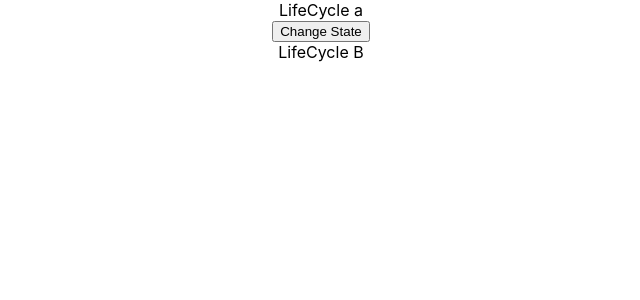
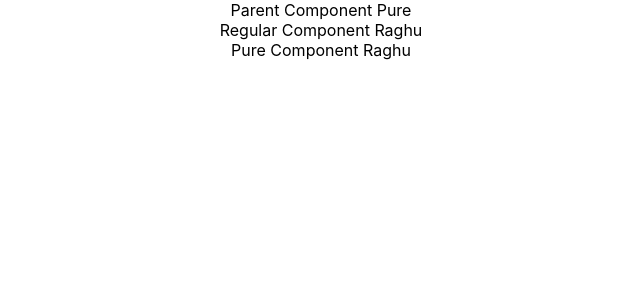
Before and after one commit to raghu-raj23/react-code_evo, a React (Create React App) app in the folder tutorial-app/: page / in a window 1280 px wide. Shown: the top 300 px of the page, without its empty margins (319-959 px from the left). Built offline with nearby package versions, Linux system fonts and the light colour scheme.

Commit message:
checked fragments and pure components

```diff
--- a/tutorial-app/src/App.js
+++ b/tutorial-app/src/App.js
@@ -16,47 +16,71 @@ import './appStyles.css'
 import styles from './appStyles.module.css'
 import Form from './components/Form';
 import LifeCycleA from './components/LifeCycleA';
+import FragmentDemo from './components/FragmentDemo';
+import Table from './components/Table';
+import PureComp from './components/PureComp';
+import ParentComp_p from './components/ParentComp_p';
 
 function App() {
   return (
     <div className="App">
-      {/* <Greet name = "naruto" >
+      {/* <h3>This corresponds to React Fragments</h3>
+      <Greet name = "naruto" >
         <p>children props</p>
       </Greet>
 
       <Greet name = "sasuke" >
         <button>Hello</button>
       </Greet>
+      <h3>This corresponds to React Fragments</h3>
+      <Welcome name = "naruto"/>
+      <h3>This corresponds to React Fragments</h3>
+      <Message/>
+      <h3>This corresponds to React Fragments</h3>
+      <Counter />
+      <h3>This corresponds to React Fragments</h3>
+      <FuncClick />
+      <h3>This corresponds to React Fragments</h3>
+      <ClassClic />
+      <h3>This corresponds to React Fragments</h3>
+      <EvenBind />
+      <h3>This corresponds to React Fragments</h3>
+      <ParentComp />
+      <h3>This corresponds to React Fragments</h3>
+      <UserGreet />
+      <h3>This corresponds to React Fragments</h3>
+      <NameList /> */}
 
-      <Welcome name = "naruto"/>
+      {/* 20. Styling with CSS */}
+      {/* <h3>This corresponds to React styling</h3>
+      <Stylesheet primary = {true}/>
+      <Inline />
+      <h1 className = 'error'> ERROR</h1>
+      <h1 className = {styles.success}>Success</h1> */}
 
-      <Message/>
+      {/* 21. Form handling */}
+      {/* <h3>This corresponds to React Form handling</h3>
+      <Form />
 
-      <Counter />
-
-      <FuncClick />
-
-      <ClassClic />
-
-      <EvenBind />
-
-      <ParentComp />
-
-      <UserGreet />
-
-      <NameList /> */}
-      {/* 20. Styling with CSS */}
-      {/* <Stylesheet primary = {true}/>
-
-      <Inline />
-
-      <h1 className = 'error'> ERROR</h1>
-
-      <h1 className = {styles.success}>Success</h1> */}
-      {/* 21. Form handling */}
-      {/* <Form /> */}
+      <h3>This corresponds to React Lifecycle methods</h3>
 
       <LifeCycleA />
+
+      <h3>This corresponds to React Fragments</h3>
+
+      <FragmentDemo />
+      <Table>
+
+      </Table>
+      <h3>This corresponds to React Pure Components</h3>
+
+      <PureComp>
+
+      </PureComp> */}
+
+      <ParentComp_p>
+
+      </ParentComp_p>
 
     </div>
   );
--- /dev/null
+++ b/tutorial-app/src/components/Columns.js
@@ -0,0 +1,23 @@
+import React from 'react'
+
+function Columns() {
+    const items = []
+    return (
+        <>
+            {
+                items.map(item => (
+                    <React.Fragment key={item.id}>
+                        <h1>Title</h1>
+                        <p>{item.title}</p>
+                        {/* as of now key attribute is the only attribute that can be passed */}
+                    </React.Fragment>
+                ))
+            }
+            <td>Name</td>
+            <td>Raghuraj</td>
+        </>
+        // <> when used key atrtribute cant be passed
+    )
+}
+
+export default Columns
--- /dev/null
+++ b/tutorial-app/src/components/FragmentDemo.js
@@ -0,0 +1,14 @@
+import React from 'react'
+
+function FragmentDemo() {
+    return (
+        <React.Fragment>
+        <h1>
+            Fragment Demo
+        </h1>
+        <p>this describes fragment demo</p>
+        </React.Fragment>
+    )
+}
+
+export default FragmentDemo
--- /dev/null
+++ b/tutorial-app/src/components/ParentComp_p.js
@@ -0,0 +1,33 @@
+import React, { Component, PureComponent } from 'react'
+import PureComp from './PureComp'
+import RegComp from './RegComp'
+
+class ParentComp_p extends PureComponent {
+    constructor(props) {
+        super(props)
+
+        this.state = {
+             name: 'Raghu'
+        }
+    }
+    componentDidMount(){
+        setInterval(() => {
+            this.setState({
+                name: 'Raghu'
+            })
+        }, 2000)
+    }
+
+    render() {
+        console.log("parent")
+        return (
+            <div>
+                Parent Component Pure
+                <RegComp name = {this.state.name}></RegComp>
+                <PureComp name = {this.state.name}></PureComp>
+            </div>
+        )
+    }
+}
+
+export default ParentComp_p
--- /dev/null
+++ b/tutorial-app/src/components/PureComp.js
@@ -0,0 +1,15 @@
+import React, { PureComponent } from 'react'
+
+export class PureComp extends PureComponent {
+    render() {
+        console.log("pure")
+        return (
+            <div>
+                Pure Component {this.props.name}
+            </div>
+        )
+    }
+}
+
+export default PureComp
+// pure component takes a shallow comparission for props and state and then renders. And if there is a change only then does it change and re render. It prevents unnecesarry re renders. Return a new array or simmilar object if required to mutate
--- /dev/null
+++ b/tutorial-app/src/components/RegComp.js
@@ -0,0 +1,14 @@
+import React, { Component } from 'react'
+
+class RegComp extends Component {
+    render() {
+        console.log("reg")
+        return (
+            <div>
+                Regular Component {this.props.name}
+            </div>
+        )
+    }
+}
+
+export default RegComp
--- /dev/null
+++ b/tutorial-app/src/components/Table.js
@@ -0,0 +1,17 @@
+import React from 'react'
+import Columns from './Columns'
+
+function table() {
+    return (
+        <table>
+            <tbody>
+                <tr>
+                    <Columns>
+                    </Columns>
+                </tr>
+            </tbody>
+        </table>
+    )
+}
+
+export default table
```
Also changed, not shown: 1 other file (tests, documents, lock files or other folders).
